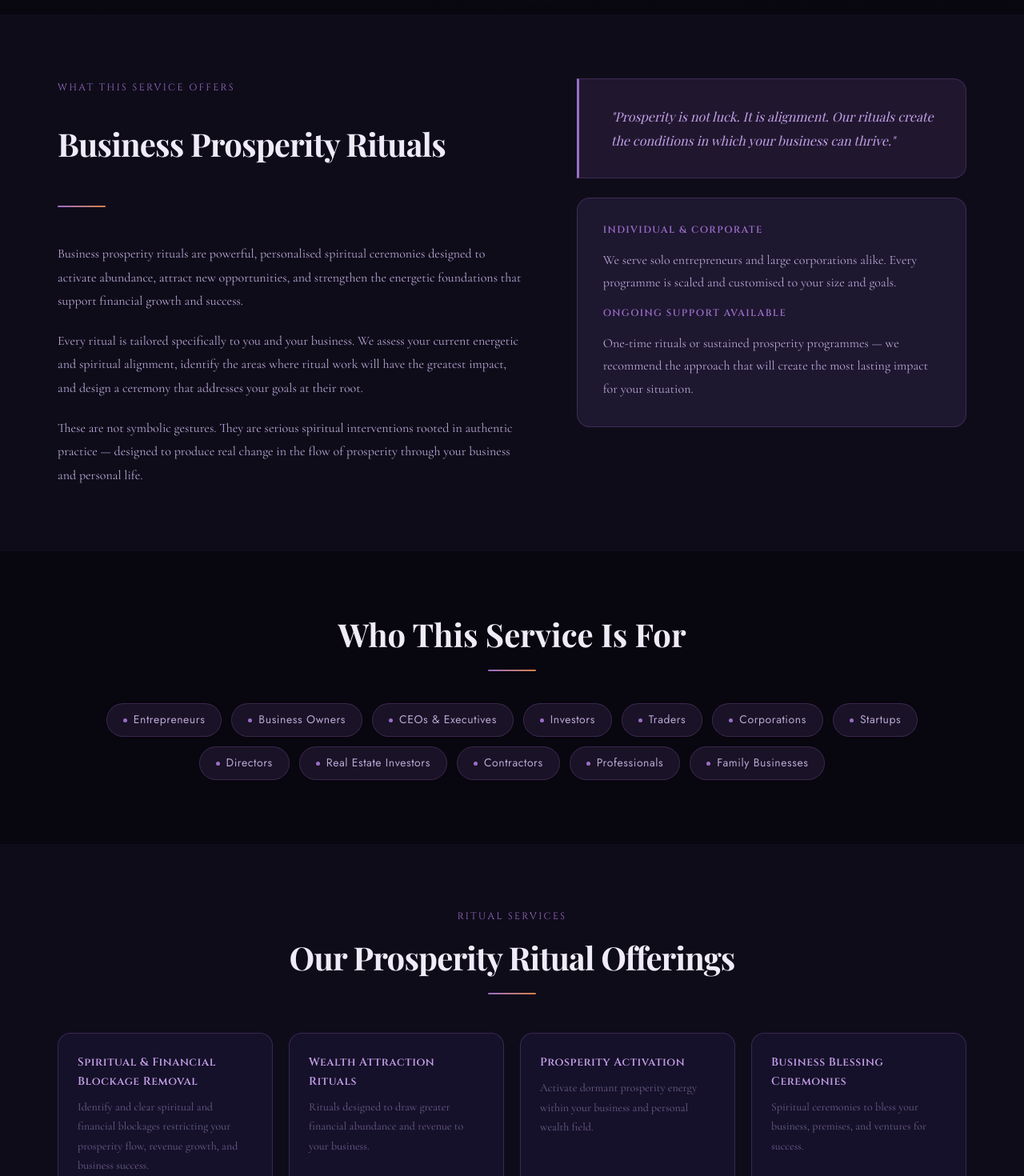
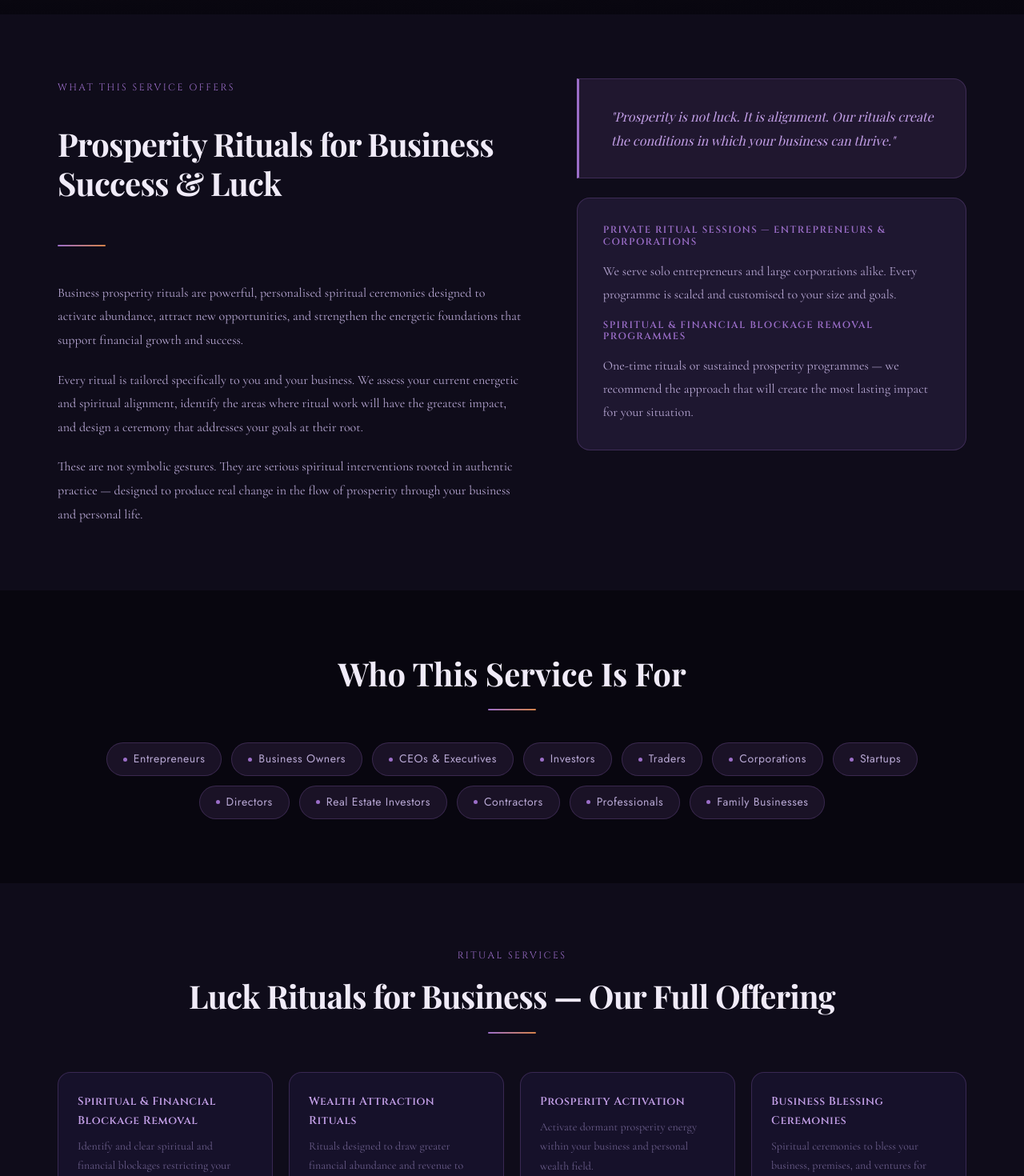
Before and after one commit to nehcracker/Business-Wealth-Key, a React (Vite) app: page /services/prosperity-rituals in a window 1280 px wide. Shown: the part 758-2228 px from the top of the page at 80% size. Built offline with nearby package versions, Linux system fonts and the light colour scheme; no server answers; a web font is replaced by a local one.

Commit message:
seo: update inline H2/H3 headings with SKAG keyword alignment

```diff
--- a/src/pages/ProsperityRituals/ProsperityRituals.jsx
+++ b/src/pages/ProsperityRituals/ProsperityRituals.jsx
@@ -101,7 +101,7 @@ export default function ProsperityRituals() {
         <div className="page-two-col">
           <div className="page-two-col__body">
             <p className="page-eyebrow">What This Service Offers</p>
-            <h2 className="page-heading">Business Prosperity Rituals</h2>
+            <h2 className="page-heading">Prosperity Rituals for Business Success & Luck</h2>
             <div className="section-divider" />
             <p>Business prosperity rituals are powerful, personalised spiritual ceremonies designed to activate abundance, attract new opportunities, and strengthen the energetic foundations that support financial growth and success.</p>
             <p>Every ritual is tailored specifically to you and your business. We assess your current energetic and spiritual alignment, identify the areas where ritual work will have the greatest impact, and design a ceremony that addresses your goals at their root.</p>
@@ -112,9 +112,9 @@ export default function ProsperityRituals() {
               <p>"Prosperity is not luck. It is alignment. Our rituals create the conditions in which your business can thrive."</p>
             </div>
             <div className="page-info-box">
-              <h3>Individual & Corporate</h3>
+              <h3>Private Ritual Sessions — Entrepreneurs & Corporations</h3>
               <p>We serve solo entrepreneurs and large corporations alike. Every programme is scaled and customised to your size and goals.</p>
-              <h3>Ongoing Support Available</h3>
+              <h3>Spiritual & Financial Blockage Removal Programmes</h3>
               <p>One-time rituals or sustained prosperity programmes — we recommend the approach that will create the most lasting impact for your situation.</p>
             </div>
           </div>
@@ -128,7 +128,7 @@ export default function ProsperityRituals() {
       <SectionWrapper background="alt">
         <div className="page-section-header page-section-header--center">
           <p className="page-eyebrow">Ritual Services</p>
-          <h2 className="page-heading">Our Prosperity Ritual Offerings</h2>
+          <h2 className="page-heading">Luck Rituals for Business — Our Full Offering</h2>
           <div className="section-divider" style={{ margin: 'var(--space-5) auto' }} />
         </div>
         <div className="page-cards-grid">
```
